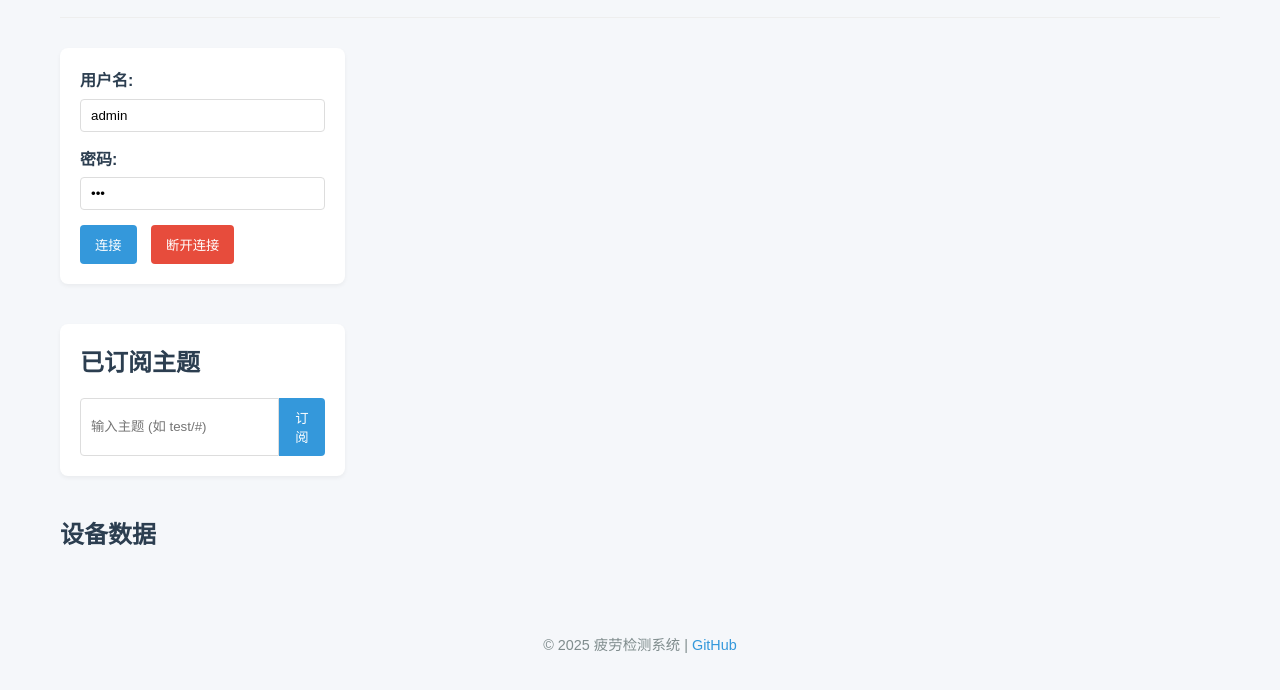
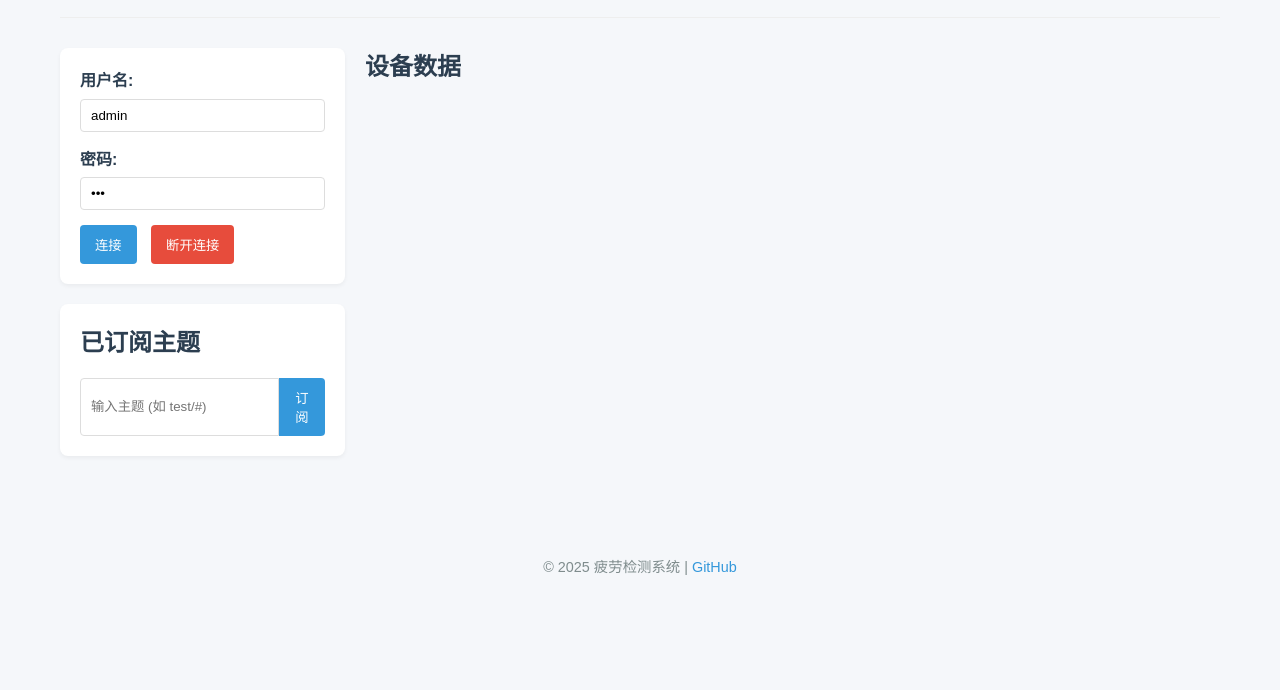
Before and after one commit to Cqqx0316/mqtt-dashboard, a plain HTML site: page index.html in a window 1280 px wide. Shown: the part 74-764 px from the top of the page. Drawn offline with nearby package versions, Linux system fonts and the light colour scheme.

Commit message:
Update index.html

```diff
--- a/index.html
+++ b/index.html
@@ -5,6 +5,7 @@
     <meta name="viewport" content="width=device-width, initial-scale=1.0">
     <title>疲劳检测数据可视化</title>
     <link rel="stylesheet" href="style.css">
+    <link rel="stylesheet" href="https://cdn.jsdelivr.net/npm/bootstrap-icons@1.10.5/font/bootstrap-icons.css">
     <!-- 引入 MQTT 客户端库 -->
     <script src="https://unpkg.com/mqtt/dist/mqtt.min.js"></script>
 </head>
@@ -19,6 +20,7 @@
         </header>
 
         <div class="dashboard">
+            <div class="left-panel">
                 <div class="controls">
                     <div class="control-group">
                         <label for="username">用户名:</label>
@@ -40,10 +42,12 @@
                         <button id="subscribe-btn">订阅</button>
                     </div>
                 </div>
-
+            </div>
+            <div class="right-panel">
                 <div class="data-container" id="devices-container">
                     <h2>设备数据</h2>
-                <!-- 设备数据将在这里动态显示 -->
+                    <!-- 设备数据卡片由 JS 动态生成 -->
+                </div>
             </div>
         </div>
     </div>
```
Lines whose indentation alone changed are shown as unchanged.
